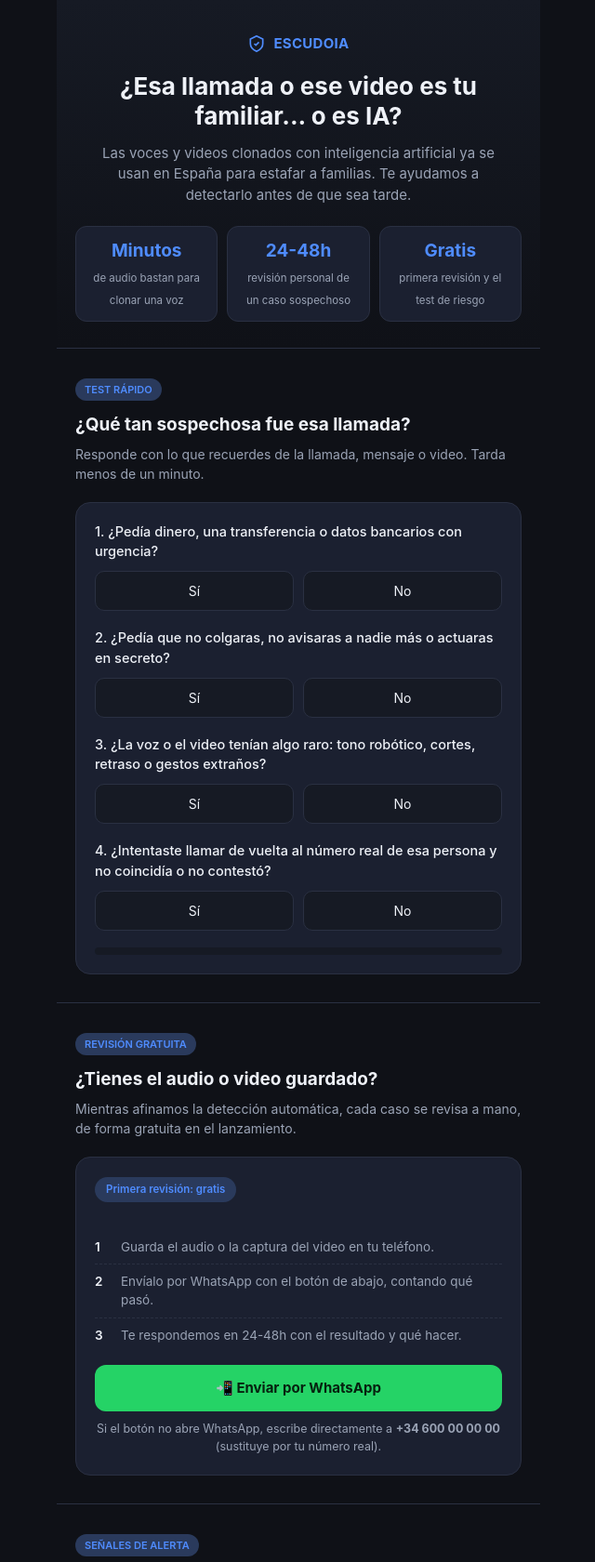
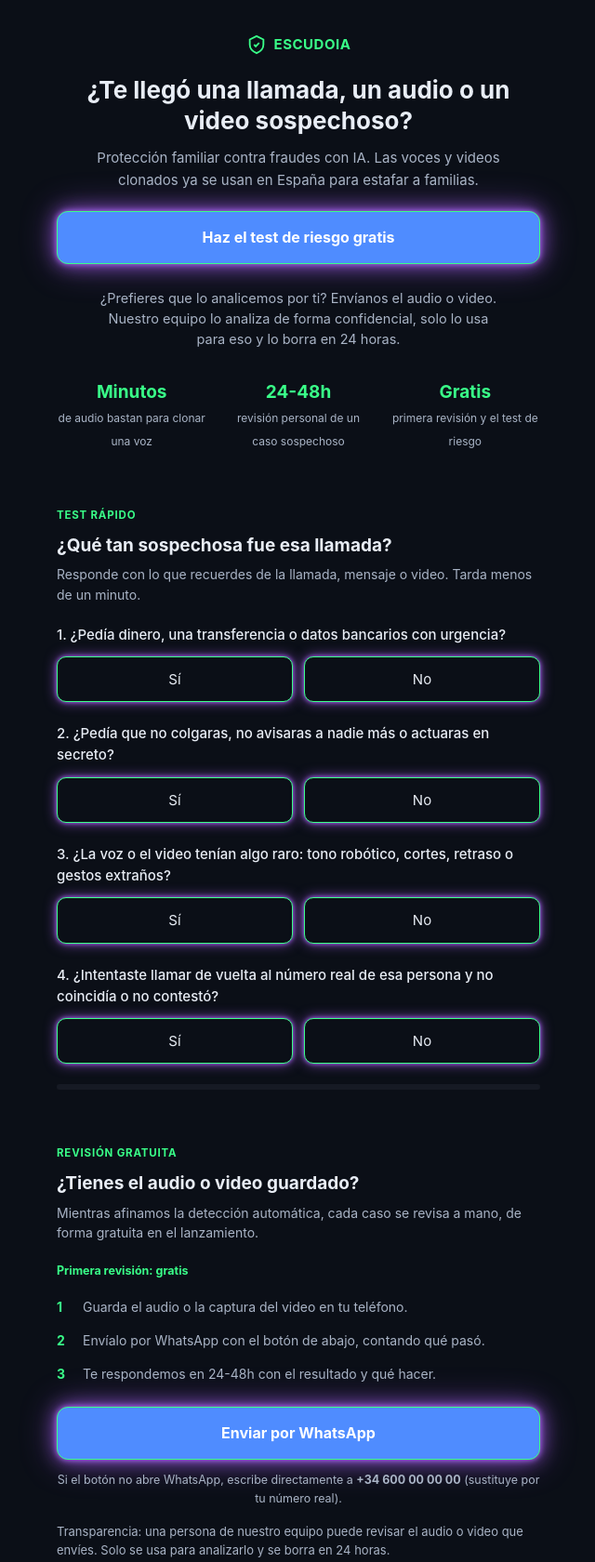
Before and after one commit to garpules/escudoia, a plain HTML site: page index.html in a window 1280 px wide. Shown: the top 1680 px of the page at 93% size, without its empty margins (319-959 px from the left). Drawn offline with Linux system fonts and the light colour scheme.

Commit message:
Update index.html

```diff
--- a/index.html
+++ b/index.html
@@ -17,162 +17,123 @@
 <meta name="robots" content="index, follow">
 <style>
   :root{
-    --bg:#0f1117;
+    --bg:#0b0f17;
     --bg-soft:#161a24;
-    --card:#1b2030;
     --accent:#4f8cff;
-    --accent-soft:#2a3a5c;
+    --accent-soft:#1d2a47;
+    --green:#39FF88;
     --danger:#ff5c5c;
     --warn:#ffb14f;
-    --ok:#4fd98a;
-    --text:#eef1f7;
-    --text-dim:#9aa3b5;
+    --ok:#39FF88;
+    --text:#e8edf5;
+    --text-dim:#a9b4c6;
     --border:#2a3042;
+    --glow:0 0 6px rgba(176,102,255,1),0 0 20px rgba(176,102,255,.75),0 0 38px rgba(176,102,255,.45);
+    --glow-sm:0 0 5px rgba(176,102,255,1),0 0 14px rgba(176,102,255,.65);
   }
   *{box-sizing:border-box;}
+  html{scroll-behavior:smooth;}
   body{
     margin:0;
     font-family:-apple-system,BlinkMacSystemFont,"Segoe UI",Roboto,Helvetica,Arial,sans-serif;
     background:var(--bg);
     color:var(--text);
-    line-height:1.5;
+    line-height:1.55;
   }
   .wrap{max-width:560px;margin:0 auto;padding:0 20px 60px;}
-  header.hero{
-    padding:36px 20px 28px;
-    text-align:center;
-    background:linear-gradient(180deg,var(--bg-soft),var(--bg));
-  }
+  header.hero{padding:36px 0 30px;text-align:center;}
   .logo{
     display:inline-flex;align-items:center;gap:8px;
-    font-weight:700;font-size:15px;letter-spacing:.3px;
-    color:var(--accent);margin-bottom:18px;
+    font-weight:700;font-size:15px;letter-spacing:.5px;
+    color:var(--green);margin-bottom:22px;
   }
-  .logo svg{width:20px;height:20px;}
+  .logo svg{width:22px;height:22px;}
   h1{font-size:26px;margin:0 0 12px;line-height:1.25;}
-  .hero p{color:var(--text-dim);font-size:15px;margin:0 auto;max-width:440px;}
-  .stat-row{
-    display:flex;gap:10px;margin-top:22px;justify-content:center;flex-wrap:wrap;
-  }
-  .stat{
-    background:var(--card);border:1px solid var(--border);
-    border-radius:12px;padding:12px 14px;min-width:120px;flex:1;
-  }
-  .stat b{display:block;font-size:19px;color:var(--accent);}
-  .stat span{font-size:11.5px;color:var(--text-dim);}
-  section{padding:30px 20px;border-top:1px solid var(--border);}
+  .hero p{color:var(--text-dim);font-size:15px;margin:0 auto 22px;max-width:440px;}
+  .stat-row{display:flex;gap:18px;margin-top:30px;justify-content:center;flex-wrap:wrap;}
+  .stat{flex:1;min-width:100px;}
+  .stat b{display:block;font-size:19px;color:var(--green);}
+  .stat span{font-size:12px;color:var(--text-dim);}
+  section{padding:30px 0;}
   h2{font-size:19px;margin:0 0 6px;}
   .lead{color:var(--text-dim);font-size:14px;margin:0 0 20px;}
+  .pill{
+    display:block;color:var(--green);font-size:11.5px;font-weight:700;
+    letter-spacing:.8px;margin-bottom:8px;
+  }
 
-  /* Quiz */
-  .quiz-card{
-    background:var(--card);border:1px solid var(--border);
-    border-radius:16px;padding:20px;
+  .btn-main,.wa-btn{
+    display:block;width:100%;text-align:center;text-decoration:none;
+    background:var(--accent);color:#fff;font-weight:700;font-size:16px;
+    border:1.5px solid var(--green);border-radius:12px;padding:15px;
+    box-shadow:var(--glow);cursor:pointer;
   }
-  .q{margin-bottom:18px;}
-  .q p{font-size:14.5px;margin:0 0 10px;font-weight:500;}
-  .opts{display:flex;gap:10px;}
+  .wa-btn{margin-top:18px;}
+
+  .q{margin-bottom:22px;}
+  .q p{font-size:15px;margin:0 0 12px;font-weight:500;}
+  .opts{display:flex;gap:12px;}
   .opt{
-    flex:1;padding:10px;border-radius:10px;border:1px solid var(--border);
-    background:var(--bg-soft);color:var(--text);font-size:14px;text-align:center;
-    cursor:pointer;transition:.15s;
+    flex:1;padding:12px;border-radius:10px;border:1.5px solid var(--green);
+    background:var(--bg);color:var(--text);font-size:15px;text-align:center;
+    cursor:pointer;box-shadow:var(--glow-sm);transition:.15s;
   }
-  .opt.selected{border-color:var(--accent);background:var(--accent-soft);}
-  .result{
-    margin-top:6px;border-radius:14px;padding:16px;display:none;
-    border:1px solid var(--border);
+  .opt.selected{background:var(--accent-soft);box-shadow:var(--glow);font-weight:700;}
+  .bar-track{height:6px;background:var(--bg-soft);border-radius:6px;overflow:hidden;margin:8px 0 0;}
+  .bar-fill{height:100%;width:0%;background:var(--accent);transition:width .4s;}
+  .result{margin-top:18px;display:none;}
+  .result.show{display:block;}
+  .result h3{margin:0 0 6px;font-size:17px;}
+  .result.low h3{color:var(--ok);}
+  .result.mid h3{color:var(--warn);}
+  .result.high h3{color:var(--danger);}
+  .result p{margin:0;font-size:14px;color:var(--text-dim);}
+
+  .status-badge{color:var(--green);font-size:12.5px;font-weight:700;margin-bottom:12px;}
+  .steps{margin:8px 0 0;padding:0;list-style:none;}
+  .steps li{display:flex;gap:10px;font-size:14px;color:var(--text-dim);padding:7px 0;}
+  .steps b{color:var(--green);font-weight:700;min-width:18px;}
+  .num-box{margin-top:12px;font-size:12.5px;color:var(--text-dim);text-align:center;}
+  .privacy-note{margin-top:16px;font-size:13px;color:var(--text-dim);}
+
+  .signal{display:flex;gap:12px;padding:12px 0;}
+  .signal .ic{font-size:20px;line-height:1;}
+  .signal h4{margin:0 0 3px;font-size:15px;}
+  .signal p{margin:0;font-size:13.5px;color:var(--text-dim);}
+
+  .wl-card p{color:var(--text-dim);font-size:14px;margin:0 0 16px;}
+  .copy-row{display:flex;align-items:center;gap:12px;justify-content:space-between;font-size:15px;}
+  .copy-row button{
+    background:var(--bg);color:var(--text);border:1.5px solid var(--green);border-radius:10px;
+    padding:9px 16px;font-size:14px;font-weight:700;cursor:pointer;box-shadow:var(--glow-sm);
   }
-  .result.show{display:block;}
-  .result.low{border-color:var(--ok);background:rgba(79,217,138,.08);}
-  .result.mid{border-color:var(--warn);background:rgba(255,177,79,.08);}
-  .result.high{border-color:var(--danger);background:rgba(255,92,92,.1);}
-  .result h3{margin:0 0 6px;font-size:16px;}
-  .result p{margin:0;font-size:13.5px;color:var(--text-dim);}
-  .bar-track{height:8px;background:var(--bg-soft);border-radius:6px;overflow:hidden;margin:14px 0 0;}
-  .bar-fill{height:100%;width:0%;background:var(--accent);transition:width .4s;}
+  .copy-row button.copied{background:var(--accent-soft);}
+  .price-note{margin-top:14px;font-size:12.5px;color:var(--text-dim);}
 
-  /* Review / WhatsApp */
-  .review-card{
-    background:var(--card);border:1px solid var(--border);
-    border-radius:16px;padding:20px;
-  }
-  .wa-btn{
-    display:flex;align-items:center;justify-content:center;gap:8px;
-    background:#25D366;color:#06210f;font-weight:700;font-size:15px;
-    border-radius:12px;padding:14px;text-decoration:none;margin-top:14px;
-  }
-  .num-box{
-    margin-top:10px;font-size:12.5px;color:var(--text-dim);text-align:center;
-  }
-  .steps{margin:16px 0 0;padding:0;list-style:none;}
-  .steps li{
-    display:flex;gap:10px;font-size:13.5px;color:var(--text-dim);
-    padding:8px 0;border-top:1px dashed var(--border);
-  }
-  .steps li:first-child{border-top:none;}
-  .steps b{color:var(--text);font-weight:600;min-width:18px;}
-
-  /* Signals list */
-  .signal{
-    display:flex;gap:12px;padding:14px 0;border-top:1px solid var(--border);
-  }
-  .signal:first-child{border-top:none;}
-  .signal .ic{font-size:20px;line-height:1;}
-  .signal h4{margin:0 0 3px;font-size:14.5px;}
-  .signal p{margin:0;font-size:13px;color:var(--text-dim);}
-
-  /* Waitlist */
-  .wl-card{
-    background:var(--card);border:1px solid var(--border);
-    border-radius:16px;padding:20px;text-align:center;
-  }
-  .wl-card p{color:var(--text-dim);font-size:13.5px;margin:0 0 16px;}
-  .copy-row{
-    display:flex;align-items:center;gap:8px;background:var(--bg-soft);
-    border:1px solid var(--border);border-radius:10px;padding:10px 14px;
-    font-size:13.5px;justify-content:space-between;
-  }
-  .copy-row button{
-    background:var(--accent);color:#fff;border:none;border-radius:8px;
-    padding:7px 12px;font-size:12.5px;font-weight:600;cursor:pointer;
-  }
-  .copy-row button.copied{background:var(--ok);color:#06210f;}
-  .price-note{margin-top:14px;font-size:12px;color:var(--text-dim);}
-
-  .status-badge{
-    display:inline-block;background:var(--accent-soft);color:var(--accent);
-    font-size:11.5px;font-weight:600;padding:5px 12px;border-radius:20px;margin-bottom:14px;
-  }
   .modal-overlay{
-    position:fixed;inset:0;background:rgba(0,0,0,.65);
+    position:fixed;inset:0;background:rgba(0,0,0,.75);
     display:none;align-items:center;justify-content:center;padding:20px;z-index:50;
   }
   .modal-overlay.show{display:flex;}
   .modal-box{
-    background:var(--card);border:1px solid var(--border);border-radius:16px;
+    background:#111724;border:1px solid var(--border);border-radius:16px;
     padding:24px;max-width:340px;width:100%;text-align:center;
   }
   .modal-box h3{margin:0 0 8px;font-size:17px;}
-  .modal-box p{margin:0 0 16px;font-size:13.5px;color:var(--text-dim);}
+  .modal-box p{margin:0 0 16px;font-size:14px;color:var(--text-dim);}
   .modal-btn{
-    display:block;width:100%;padding:12px;border-radius:10px;border:1px solid var(--border);
-    background:var(--bg-soft);color:var(--text);font-size:14px;font-weight:600;
-    margin-bottom:10px;cursor:pointer;
+    display:block;width:100%;padding:13px;border-radius:10px;border:1.5px solid var(--green);
+    background:var(--bg);color:var(--text);font-size:14.5px;font-weight:700;
+    margin-bottom:12px;cursor:pointer;box-shadow:var(--glow-sm);
   }
-  .modal-btn.primary{background:var(--accent);color:#fff;border-color:var(--accent);}
-  .modal-btn[disabled]{opacity:.4;cursor:not-allowed;}
-  .modal-close{
-    background:none;border:none;color:var(--text-dim);font-size:13px;cursor:pointer;padding:6px;
-  }
-  .ad-bar-track{height:8px;background:var(--bg-soft);border-radius:6px;overflow:hidden;margin:4px 0 8px;}
+  .modal-btn.primary{background:var(--accent);color:#fff;}
+  .modal-btn[disabled]{opacity:.4;cursor:not-allowed;box-shadow:none;}
+  .modal-close{background:none;border:none;color:var(--text-dim);font-size:13.5px;cursor:pointer;padding:8px;}
+  .ad-bar-track{height:6px;background:var(--bg-soft);border-radius:6px;overflow:hidden;margin:4px 0 8px;}
   .ad-bar-fill{height:100%;width:0%;background:var(--accent);transition:width 1s linear;}
   .ad-timer{font-size:12px;color:var(--text-dim);margin:0 0 16px;}
 
-  footer{padding:24px 20px 10px;text-align:center;color:var(--text-dim);font-size:11.5px;}
-  .pill{
-    display:inline-block;background:var(--accent-soft);color:var(--accent);
-    font-size:11px;font-weight:600;padding:4px 10px;border-radius:20px;margin-bottom:12px;
-  }
+  footer{padding:24px 0 10px;text-align:center;color:var(--text-dim);font-size:12px;}
 </style>
 </head>
 <body>
@@ -183,8 +144,10 @@
       <svg viewBox="0 0 24 24" fill="none" stroke="currentColor" stroke-width="2"><path d="M12 2l8 4v6c0 5-3.5 8-8 10-4.5-2-8-5-8-10V6l8-4z"/><path d="M9 12l2 2 4-4"/></svg>
       ESCUDOIA
     </div>
-    <h1>¿Esa llamada o ese video es tu familiar... o es IA?</h1>
-    <p>Las voces y videos clonados con inteligencia artificial ya se usan en España para estafar a familias. Te ayudamos a detectarlo antes de que sea tarde.</p>
+    <h1>¿Te llegó una llamada, un audio o un video sospechoso?</h1>
+    <p>Protección familiar contra fraudes con IA. Las voces y videos clonados ya se usan en España para estafar a familias.</p>
+    <a class="btn-main" href="#test">Haz el test de riesgo gratis</a>
+    <p style="margin-top:26px;margin-bottom:0;font-size:14.5px;">¿Prefieres que lo analicemos por ti? Envíanos el audio o video. Nuestro equipo lo analiza de forma confidencial, solo lo usa para eso y lo borra en 24 horas.</p>
     <div class="stat-row">
       <div class="stat"><b>Minutos</b><span>de audio bastan para clonar una voz</span></div>
       <div class="stat"><b>24-48h</b><span>revisión personal de un caso sospechoso</span></div>
@@ -192,7 +155,7 @@
     </div>
   </header>
 
-  <section>
+  <section id="test">
     <span class="pill">TEST RÁPIDO</span>
     <h2>¿Qué tan sospechosa fue esa llamada?</h2>
     <p class="lead">Responde con lo que recuerdes de la llamada, mensaje o video. Tarda menos de un minuto.</p>
@@ -247,9 +210,10 @@
         <li><b>3</b> Te respondemos en 24-48h con el resultado y qué hacer.</li>
       </ol>
       <a class="wa-btn" id="waBtn" href="https://wa.me/34600000000?text=Hola%2C%20quiero%20que%20revisen%20un%20audio%2Fvideo%20sospechoso" target="_blank" rel="noopener">
-        📲 Enviar por WhatsApp
+        Enviar por WhatsApp
       </a>
       <div class="num-box">Si el botón no abre WhatsApp, escribe directamente a <strong>+34 600 00 00 00</strong> (sustituye por tu número real).</div>
+      <p class="privacy-note">Transparencia: una persona de nuestro equipo puede revisar el audio o video que envíes. Solo se usa para analizarlo y se borra en 24 horas.</p>
     </div>
   </section>
 
```
